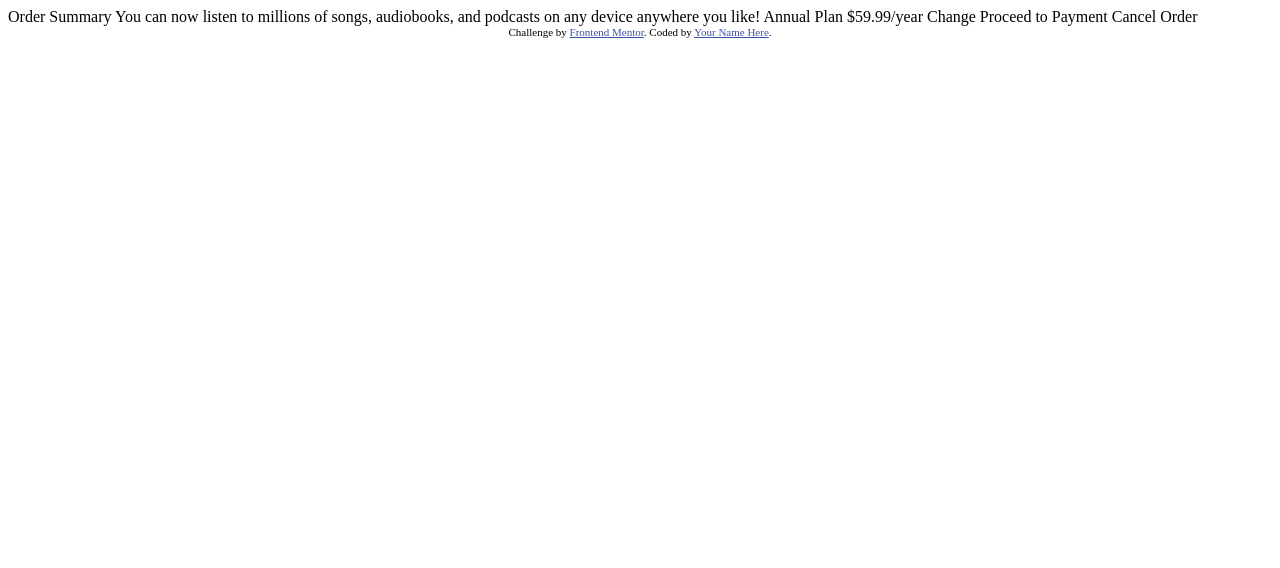
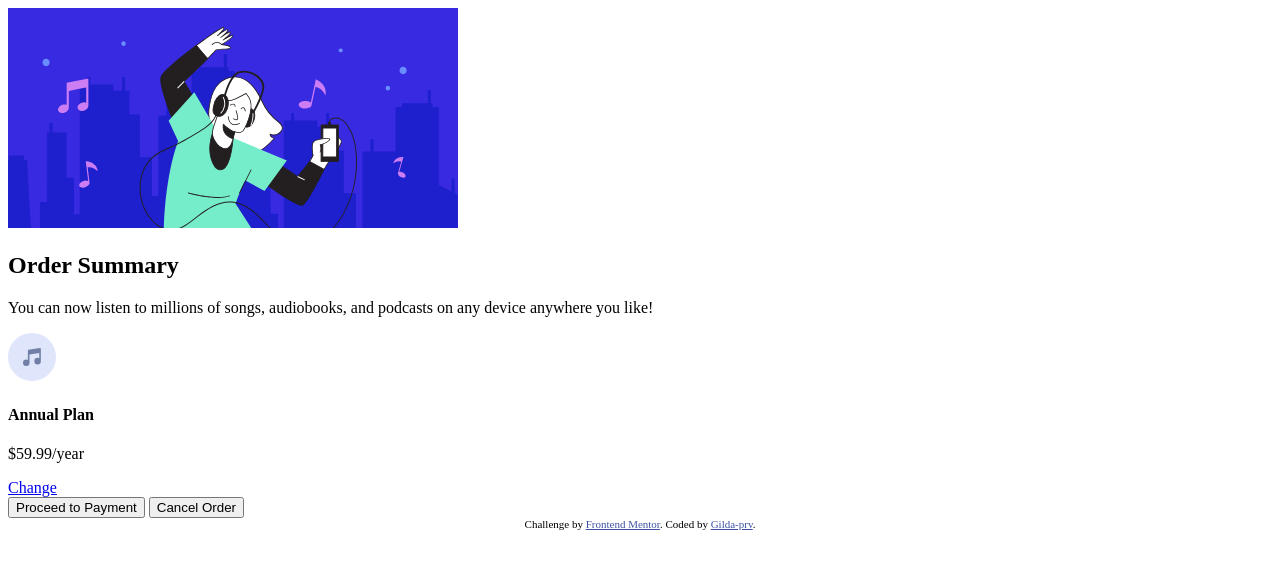
Before and after one commit to gilda-prv/Order-summary-card, a plain HTML site: page index.html in a window 1280 px wide. Drawn offline with Linux system fonts and the light colour scheme.

Commit message:
Update index.html

```diff
--- a/index.html
+++ b/index.html
@@ -13,15 +13,40 @@
     <title>Frontend Mentor | Order summary card</title>
   </head>
   <body>
-    Order Summary You can now listen to millions of songs, audiobooks, and
-    podcasts on any device anywhere you like! Annual Plan $59.99/year Change
-    Proceed to Payment Cancel Order
+    <div class="container">
+      <div class="grid">
+        <div class="img">
+          <img src="images/illustration-hero.svg" alt="" />
+        </div>
+        <div class="card-content">
+          <div class="card-text">
+            <h2>Order Summary</h2>
+            <p>
+              You can now listen to millions of songs, audiobooks, and podcasts
+              on any device anywhere you like!
+            </p>
+          </div>
+          <div class="plan">
+            <img src="images/icon-music.svg" alt="" />
+            <div class="plan-txt">
+              <h4>Annual Plan</h4>
+              <p>$59.99/year</p>
+            </div>
+            <a href="#">Change</a>
+          </div>
+        </div>
+        <div class="btn">
+          <button class="Proceed">Proceed to Payment</button>
+          <button class="Cancel">Cancel Order</button>
+        </div>
+      </div>
+    </div>
 
     <div class="attribution">
       Challenge by
       <a href="https://www.frontendmentor.io?ref=challenge" target="_blank"
         >Frontend Mentor</a
-      >. Coded by <a href="#">Your Name Here</a>.
+      >. Coded by <a href="#">Gilda-prv</a>.
     </div>
   </body>
 </html>
```
